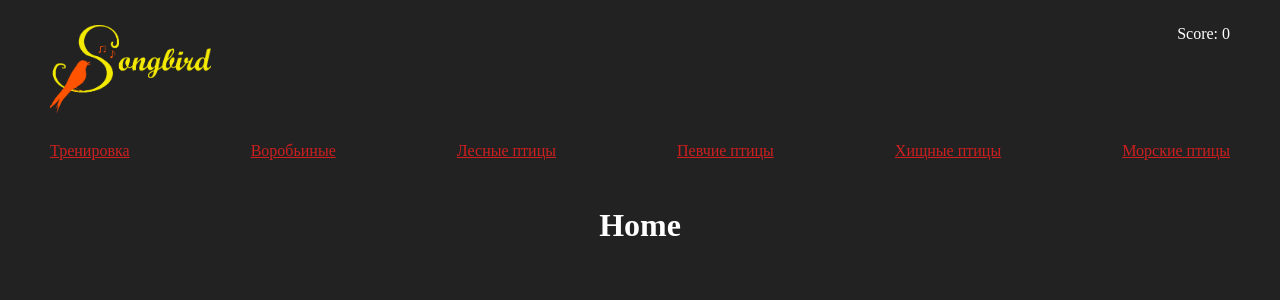
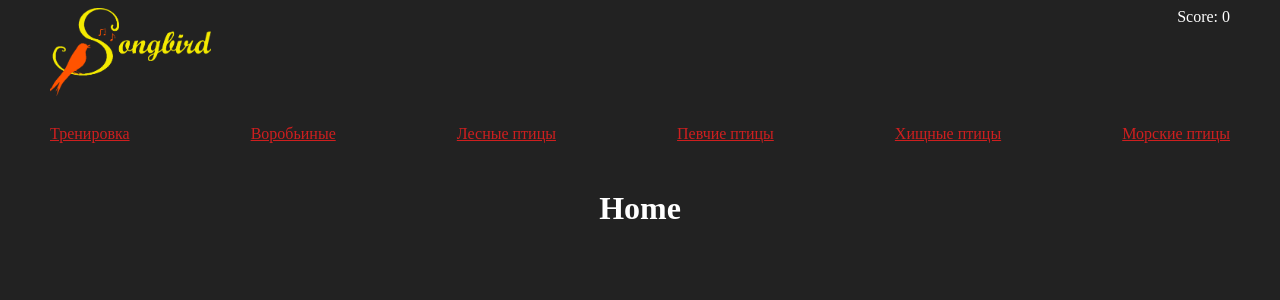
Before and after one commit to YaroslavBIG/songbird, a React (Create React App) app: page / in a window 1280 px wide. Shown: the top 300 px of the page. Built offline with nearby package versions, Linux system fonts and the light colour scheme.

Commit message:
fix: style

```diff
--- a/src/scss/_extension.scss
+++ b/src/scss/_extension.scss
@@ -1,7 +1,7 @@
 %space-around {
   display: flex;
   justify-content: space-between;
-  margin: 25px;
+  margin: 8px 25px 25px 25px;
 };
 
 %block-background {
```
